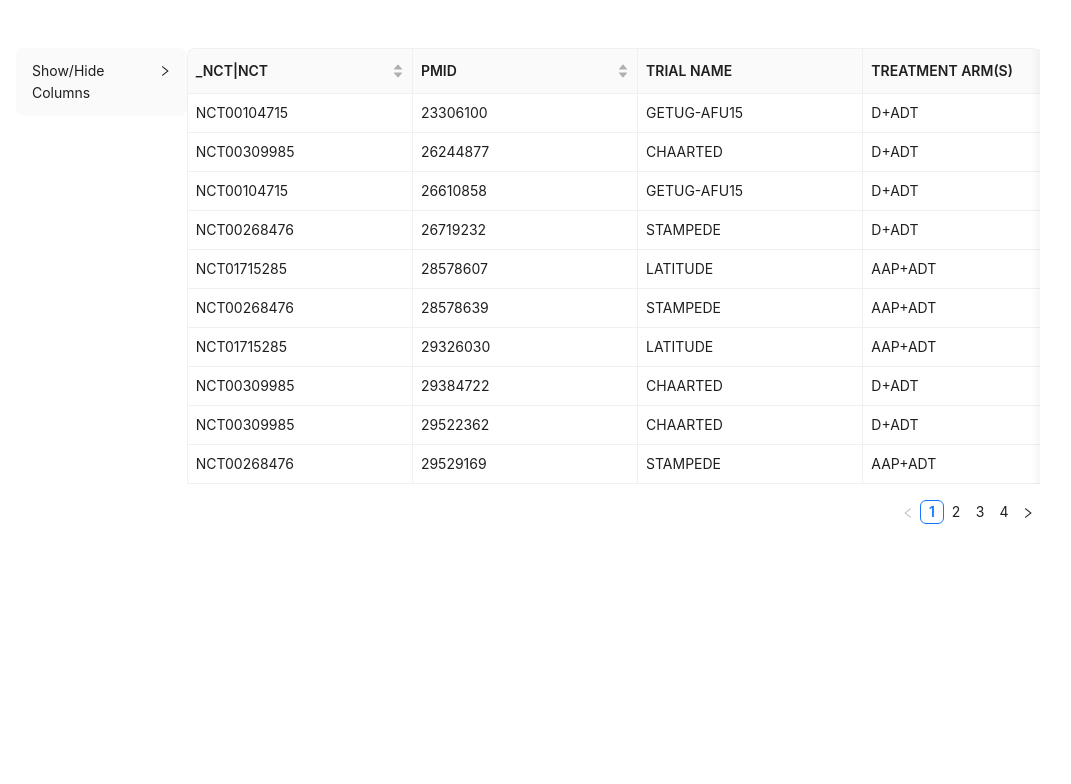
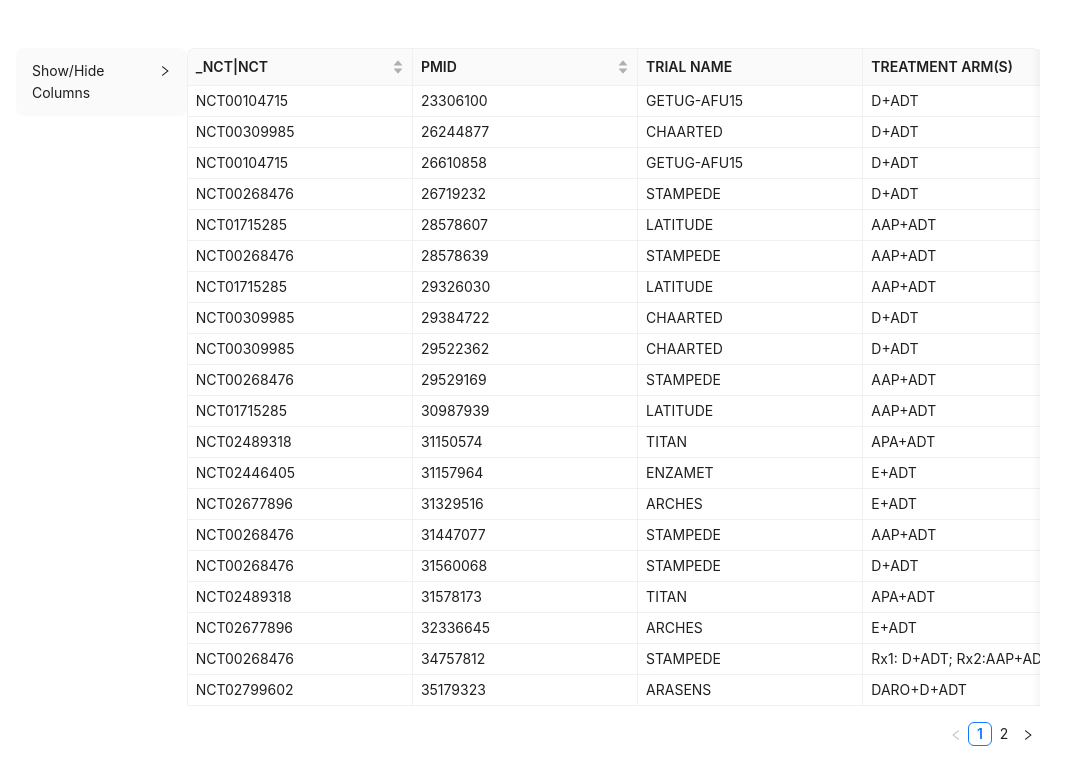
Before and after one commit to EdraakSystems/datatable, a Next.js app: page /study-characteristics-table in a window 1280 px wide. Shown: the top 784 px of the page, without its empty margins (112-1183 px from the left). Built offline with nearby package versions, Linux system fonts and the light colour scheme.

Commit message:
fixed styling issues

```diff
--- a/app/study-characteristics-table/page.jsx
+++ b/app/study-characteristics-table/page.jsx
@@ -371,7 +371,8 @@ const App = () => {
             columns={newColumns}
             dataSource={data}
             bordered
-            size="middle"
+            pagination={{ pageSize: 20 }}
+            size="small"
             scroll={{
               x: 'calc(700px + 50%)',
               y: 1500,
--- a/misc/parsedData.js
+++ b/misc/parsedData.js
@@ -63,7 +63,7 @@ export const columns = [
         dataIndex: 'TREATMENT ARM 1 REGIMEN',
         key: 11,
         width: 200,
-        render: text => truncateText(text, 30),
+        render: text => truncateText(text, 10),
     },
     {
         title: 'TOTAL PARTICIPANTS - N',
```
